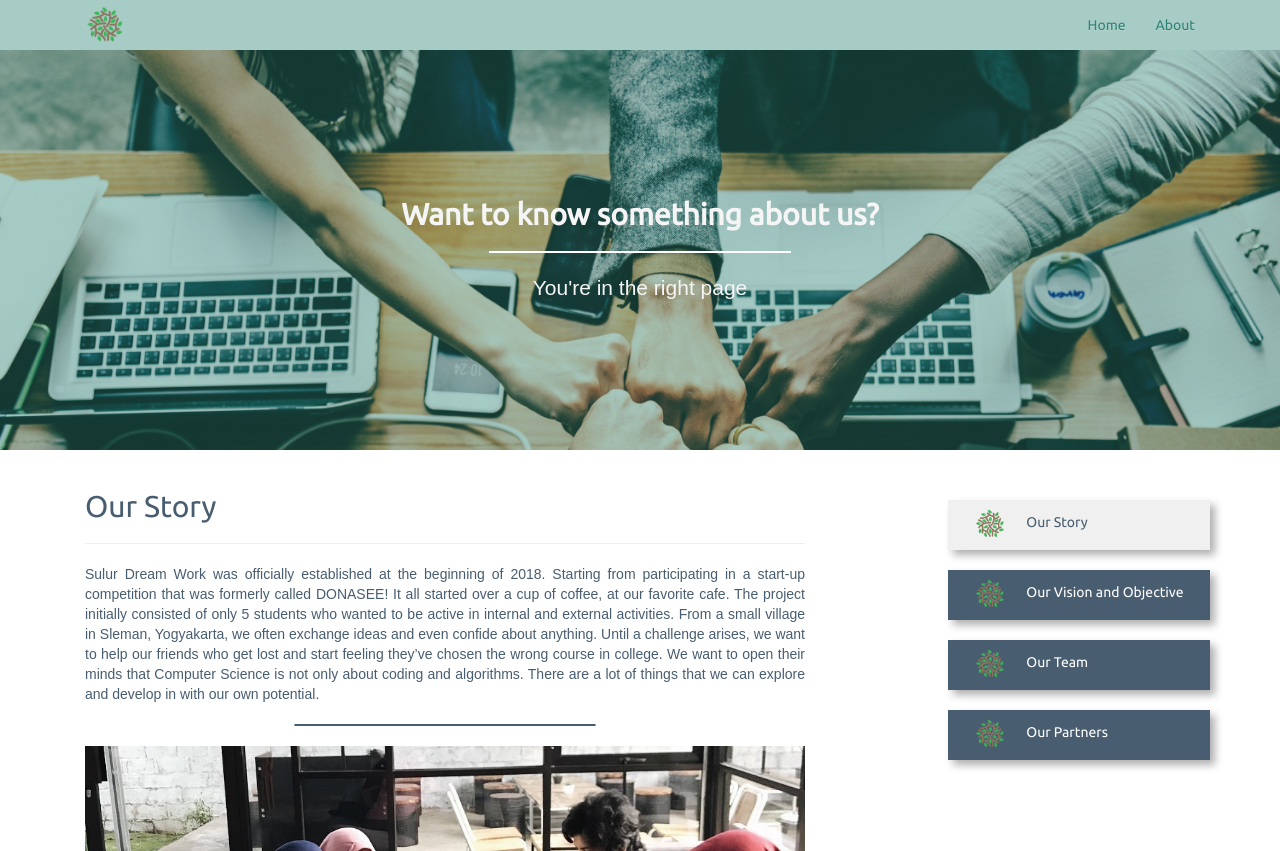
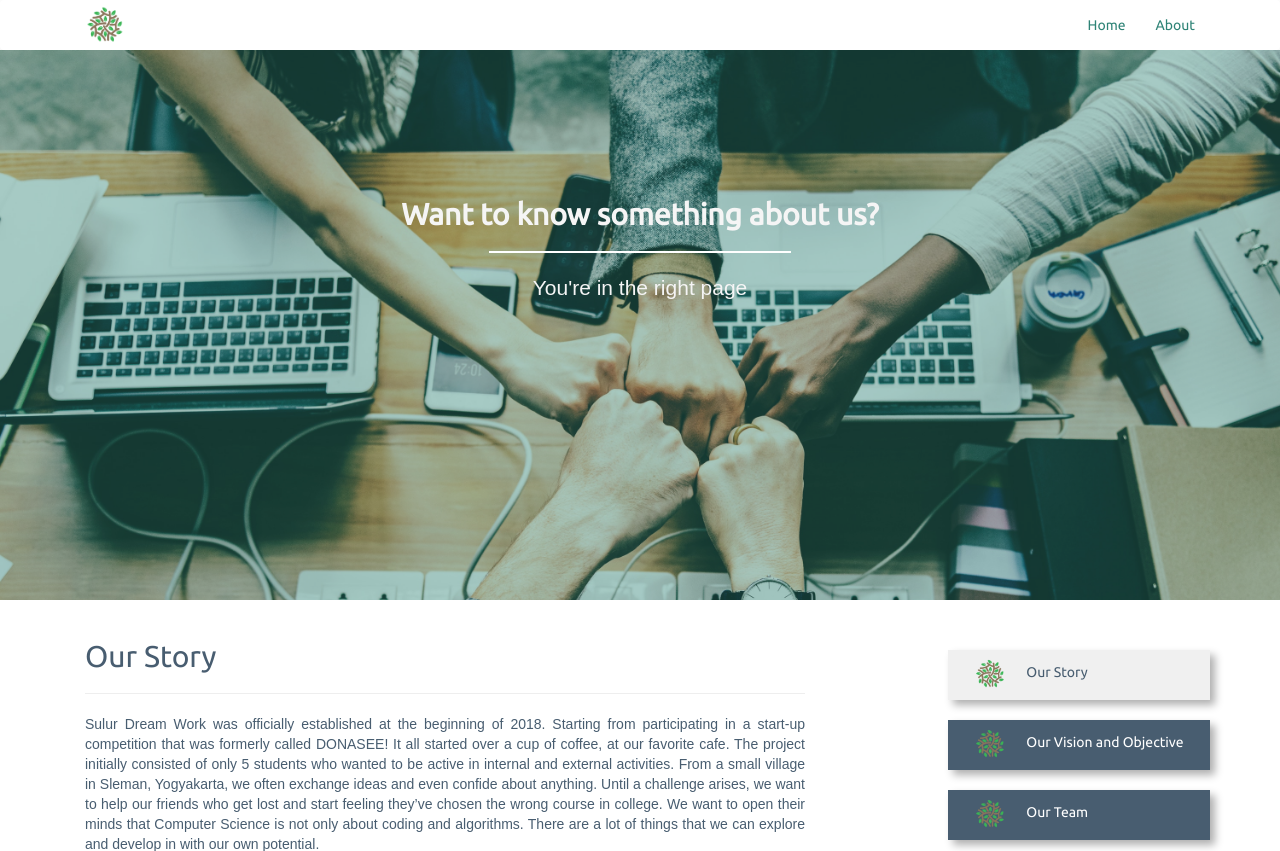
Before and after one commit to sulur/sulur, a Django app: page /about/ in a window 1280 px wide. Shown: the top 851 px of the page. Run offline with Django 3.2, Linux system fonts and the light colour scheme; some libraries are stand-ins or nearby versions.

Commit message:
fixing navbar 3

```diff
--- a/personal/templates/personal/about.html
+++ b/personal/templates/personal/about.html
@@ -2,6 +2,7 @@
 {% load staticfiles %}
 
 {% block content %}
+
 	<head>
 		<title>About us</title>
 		<link rel="stylesheet" href="{% static 'css/content.css' %}" type="text/css">
@@ -26,6 +27,7 @@
 			</div>
 	</div>
 	<div class="jumbo">
+
 	</div>
 	<div class="content-section" style="padding-bottom: 0px;">
 		<div class="container">
--- a/static/css/landing_page.css
+++ b/static/css/landing_page.css
@@ -10,13 +10,14 @@ h2.text-center {
 .jumbotron {
   background-image: url("../pictures/jumbo.jpg");
   background-size: cover;
-  min-height: 400px;
+  min-height: 550px;
   z-index: 1;
 }
 .jumbo {
   min-height: 550px;
   margin-top: -580px;
   background: rgba(46, 131, 118, 0.42);
+  z-index: -10;
 }
 #link-nav li a {
   color: #2e8376;
```
Also changed, not shown: personal/templates/personal/includes/about_content.html (added).
